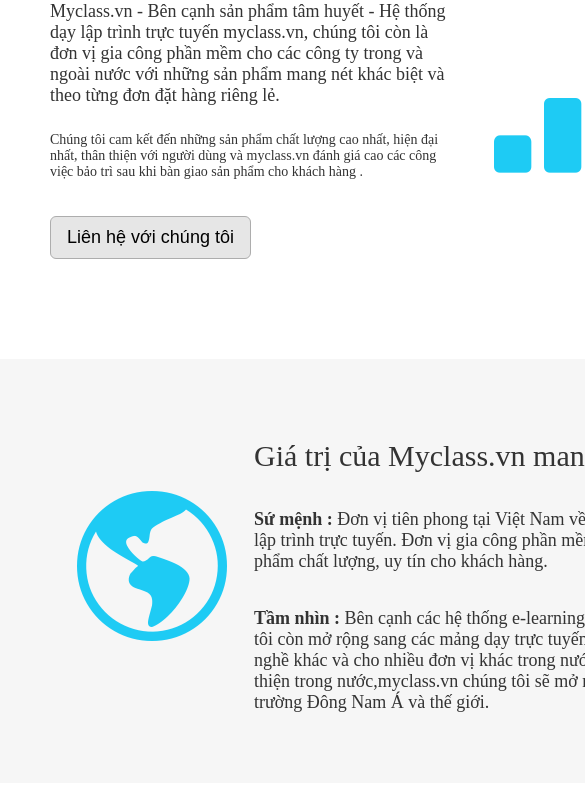
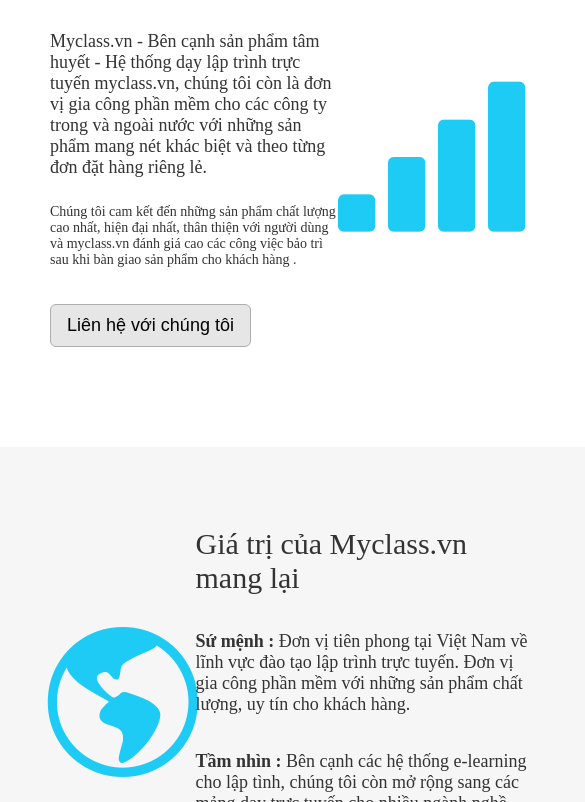
Before and after one commit to quy03/quy03.github.io, a plain HTML site: page index.html in a window 390 px wide. Shown: the part 542-1344 px from the top of the page, 585 px wide, since content can reach past the window. Drawn offline with nearby package versions, Linux system fonts and the light colour scheme.

Commit message:
update code

```diff
--- a/assets/css/responsive.css
+++ b/assets/css/responsive.css
@@ -1,6 +1,6 @@
 @media only screen and (max-width: 618px){
     #myPage{
-        width: 200%;
+        width: 150%;
     }
 }
 @media only screen and (max-width: 767.98px){
--- a/assets/css/style.css
+++ b/assets/css/style.css
@@ -2,6 +2,16 @@
     margin: 0;
     padding: 0;
     box-sizing: border-box;
+}
+body {
+    overflow-x: hidden;
+}
+
+html,
+body {
+    margin: 0;
+    padding: 0;
+    height: 100%;
 }
 
 /* --------------Header--------------- */
```
